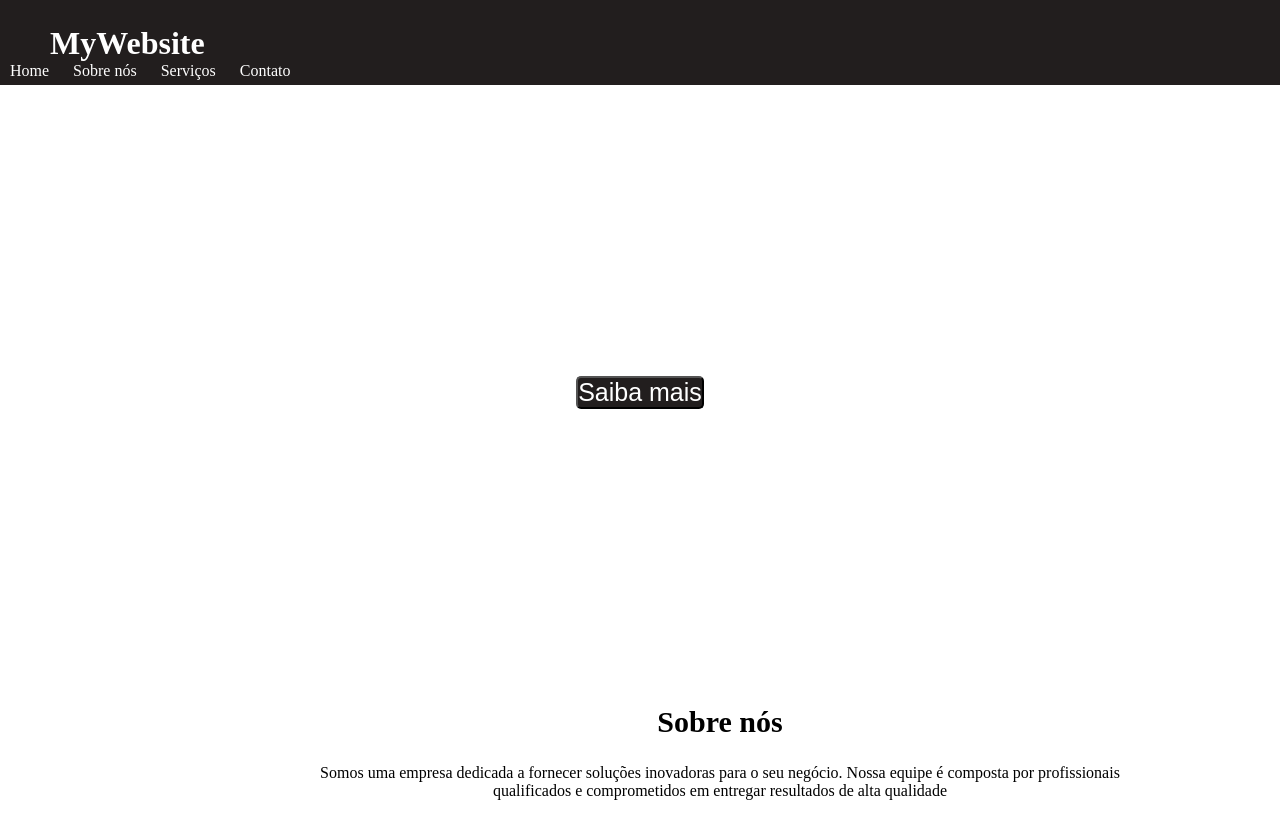
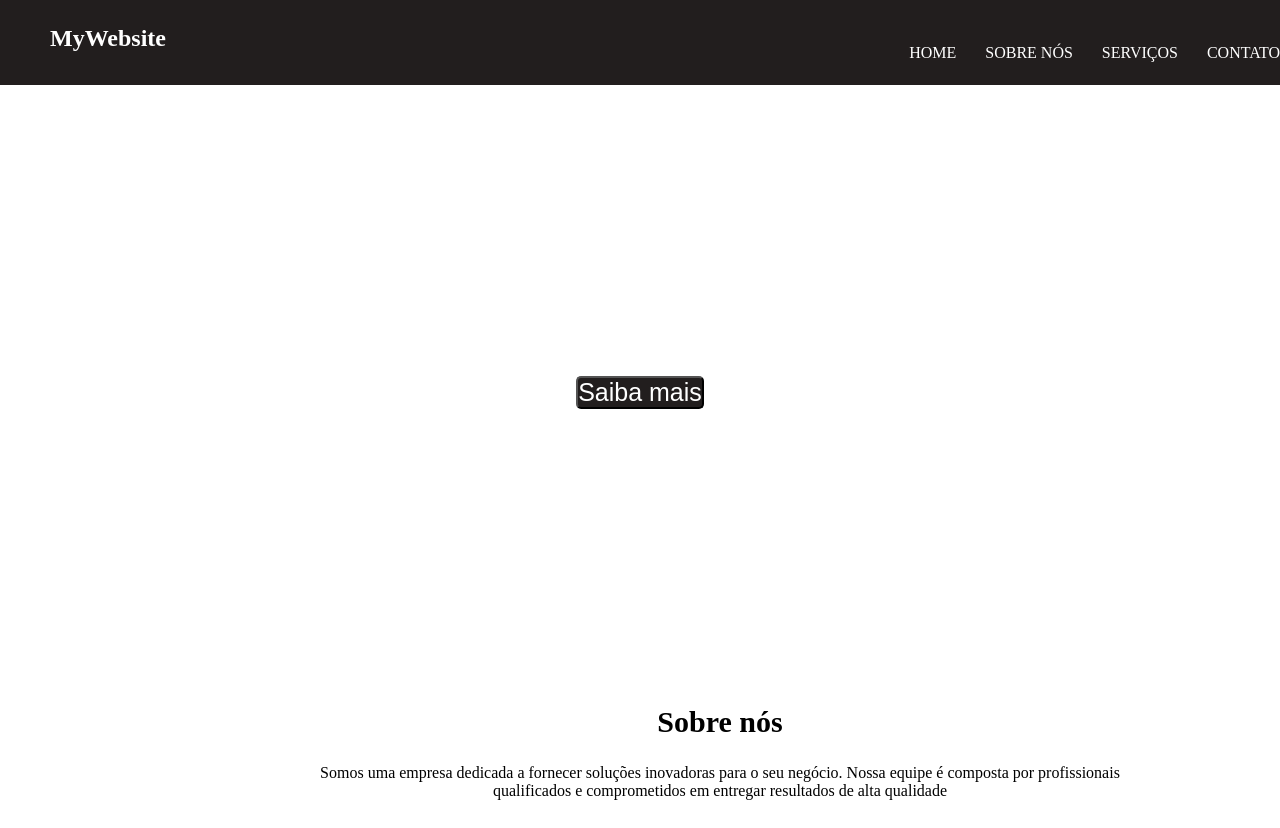
Before and after one commit to mayco-vinicius/desafio_html_css, a plain HTML site: page index.html in a window 1280 px wide. Shown: the top 828 px of the page. Drawn offline with Linux system fonts and the light colour scheme.

Commit message:
tarefa concluida

```diff
--- a/index.html
+++ b/index.html
@@ -11,15 +11,17 @@
 <body>
     <div class="container">
         <div class="navbar-container">
+            <nav>
                 <div class="navbar-text">
                     <h1>MyWebsite</h1>
                 </div>
-            <ul>
+                <ul class="navbar-list">
                     <li><a href="#">Home</a></li>
                     <li><a href="#">Sobre nós</a></li>
                     <li><a href="#">Serviços</a></li>
                     <li><a href="#">Contato</a></li>
                 </ul>
+            </nav>
         </div>
 
         <div class="fundo-container">
--- a/style/style.css
+++ b/style/style.css
@@ -3,10 +3,16 @@
     padding: 0;
 }
 
+
 .navbar-container {
     background-color: #221e1e;
     width: 100%;
     height: 85px;
+    padding: 0;
+}
+
+nav {
+    position: relative;
 }
 
 .navbar-text {
@@ -14,15 +20,31 @@
     color: #fff;
 }
 
-.navbar-container ul li {
-    display: inline-flex;
+/* .navbar-container ul li {
+    display: inline-block;
     list-style: none;
     text-align: right;
     padding: 0 10px 0 10px ;
+} */
+
+.navbar-list {
+    position: absolute;
+    right: 0px;
+    line-height: 1px;
+    height: 1px;
+    margin: 0;
+    display: inline-block;
+}
+
+.navbar-list li {
+    display: inline-block;
+    margin-left: 25px;
+    text-transform: uppercase;
 }
 
 .navbar-container ul li a {
     color: #fff;
+    list-style: none;
     text-decoration: none;
 }
 
```
Lines whose indentation alone changed are shown as unchanged.
